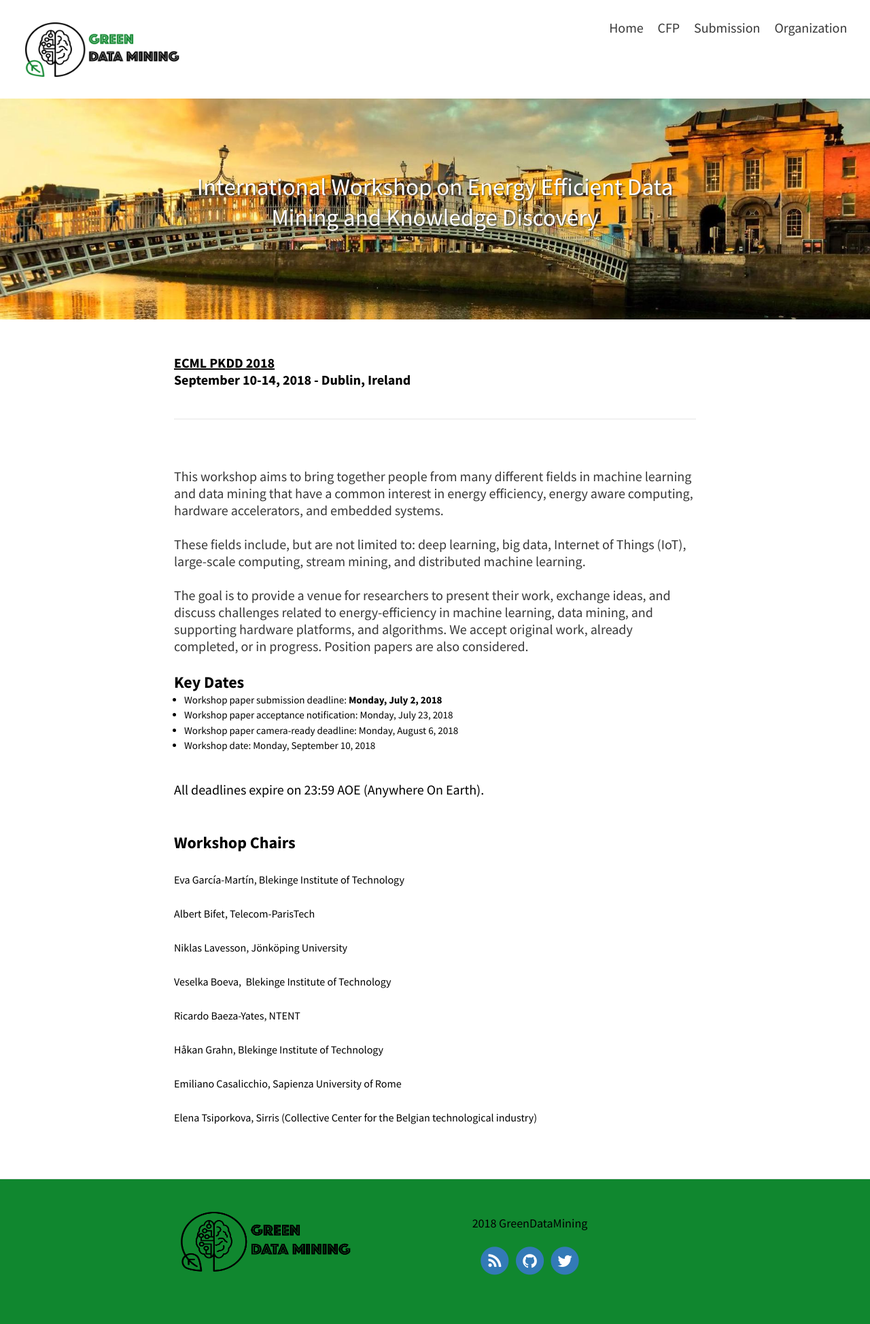
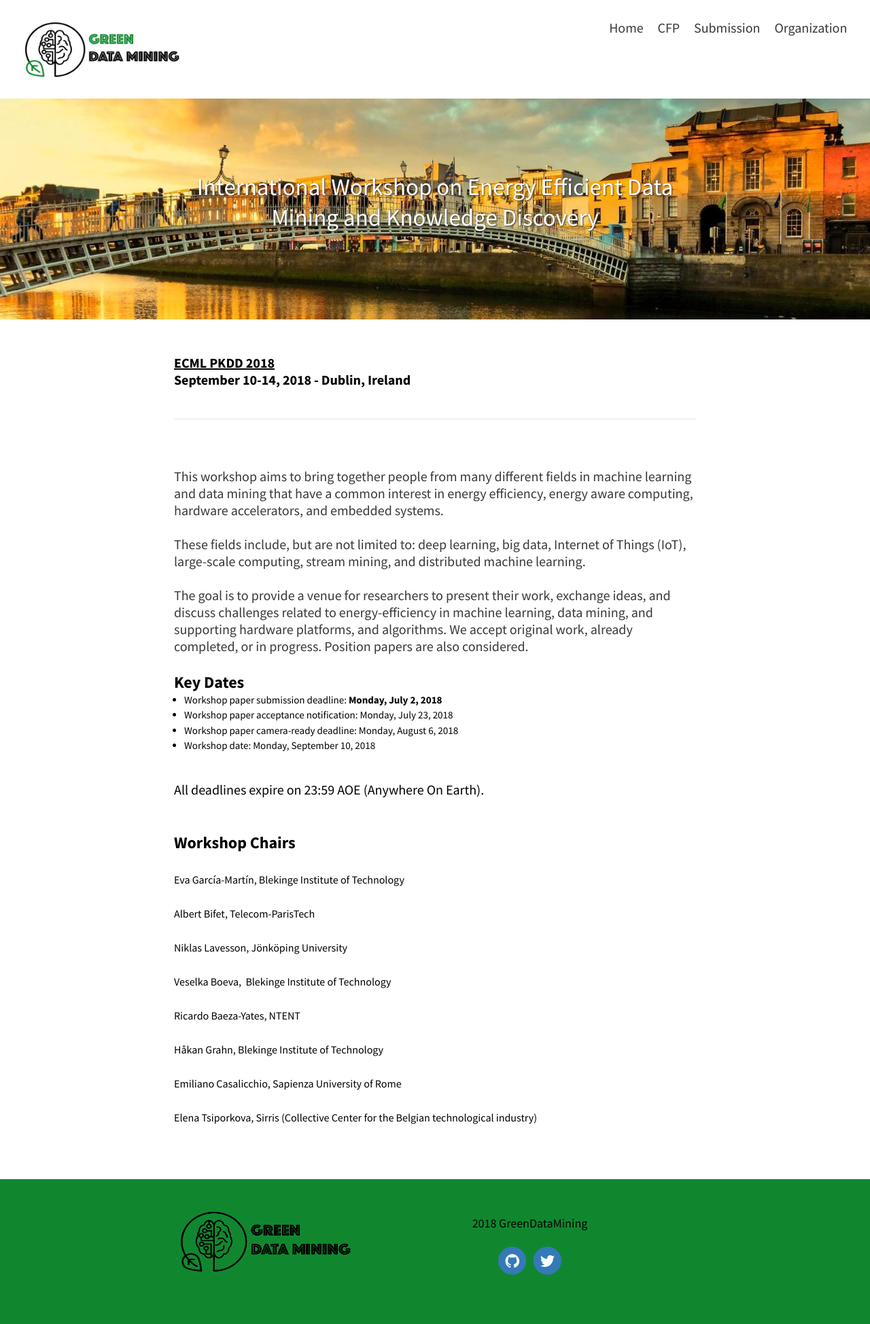
Before and after one commit to greendatamining/greendatamining18, a Jekyll site: the page built from index.html, in a window 1280 px wide. Shown: the whole page at 68% size. Built offline with Jekyll 4.4.1, drawn with Linux system fonts in a browser that asks for light colours; the list of posts is cut into pages by our own code.

Commit message:
Removed the feed, since we dont have one?

```diff
--- a/_config.yml
+++ b/_config.yml
@@ -22,7 +22,7 @@ theme_settings:
    2018 GreenDataMining
 
   # Icons
-  rss: true  # Make sure you created a feed.xml with feed.xml layout
+  rss: false  # Make sure you created a feed.xml with feed.xml layout # I changed this one cuz we dont have one and it looks ugly..
   email_address: # Full email address, e.g. "sam@example.com"
   behance:
   bitbucket:
```
